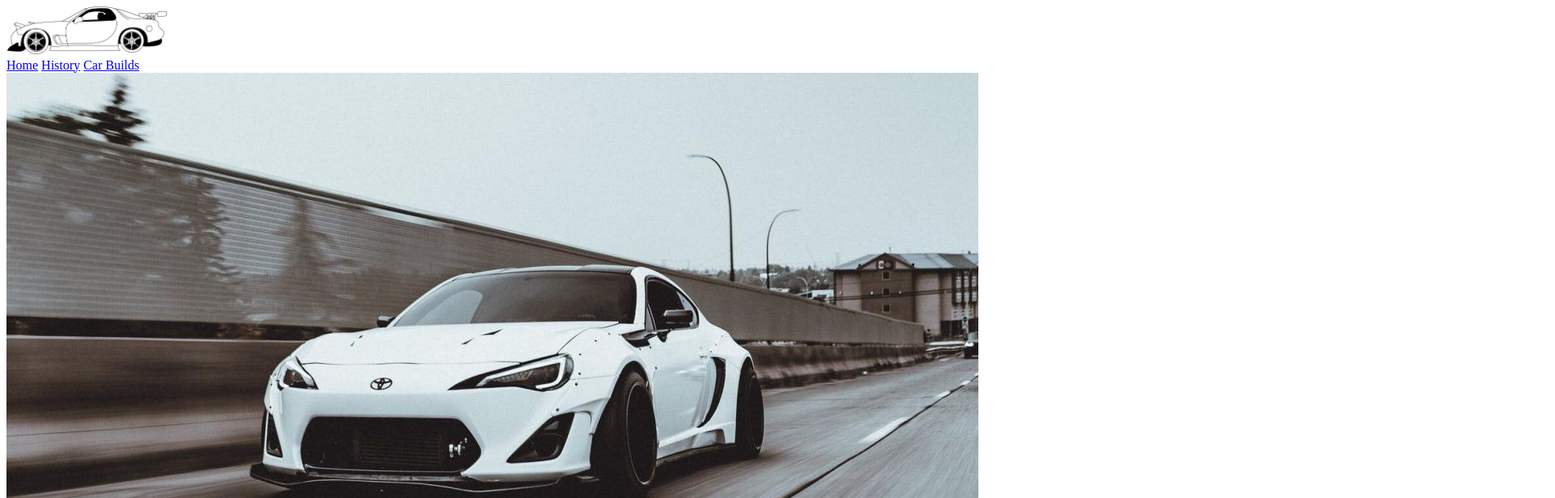
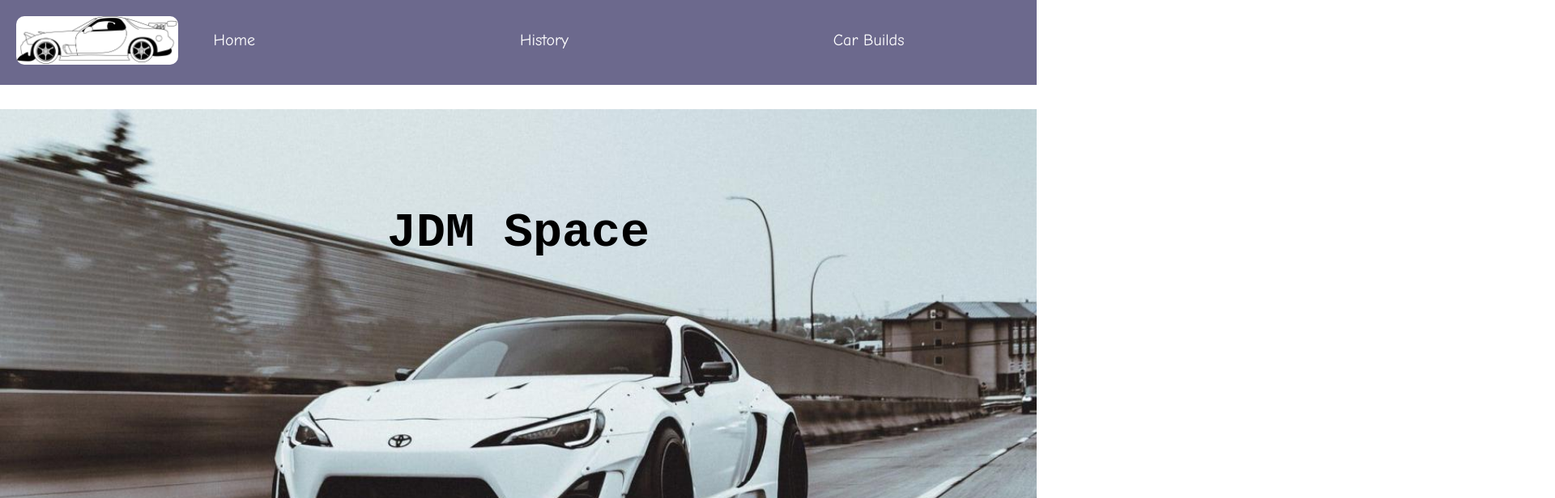
Before and after one commit to rayy-evan/wdd130, a plain HTML site: page jdm website/index.html in a window 1280 px wide. Shown: the top 616 px of the page at 81% size, 1920 px wide, since content can reach past the window. Drawn offline with Linux system fonts and the light colour scheme.

Commit message:
added css to home page

```diff
--- a/jdm website/index.html
+++ b/jdm website/index.html
@@ -8,14 +8,21 @@
     <link rel="stylesheet" href="styles/styles.css">
 </head>
 <body>
+<div id="content">
     <header>
         <a id="logo_link" href="index.html">
             <img class="logo" src="images/jdm_logo.jpg" alt="JDM Logo">
         </a>
         <nav>
-            <a href="index.html">Home</a>
-            <a href="history.html">History</a>
-            <a href="carbuilds.html">Car Builds</a>
+            <section>
+                <a class="home" href="index.html">Home</a>
+            </section>
+            <section>
+                <a class="history" href="history.html">History</a>
+            </section>
+            <section>
+                <a class="car-builds" href="carbuilds.html">Car Builds</a>
+            </section>
         </nav>
     </header>
 <div id="car">
@@ -29,6 +36,8 @@
 <main class="home-grid">
     <section>
         <img class="home-img" src="images/homepage1.jpg" alt="GTR Car">
+    </section>
+    <section>
         <h3>
             What is a JDM Car?
         </h3>
@@ -37,10 +46,12 @@
         </p>
     </section>
     <section>
-        <img class="home-img" src="images/homepage2.jpg" alt="Skyline Car">
         <p>
             The answer is supply and demand. The supply for those specific types of vehicles is diminishing while popularity and demand for them is increasing. They are always going to make sleeker, faster, stronger cars as time goes on, but they can't remake the gems of the past.
         </p>
+    </section>
+    <section>
+        <img class="home-img-2" src="images/homepage2.jpg" alt="Skyline Car">
     </section>
 </main>
     <footer>
@@ -49,5 +60,6 @@
         <a id="logo_link" href="index.html">
             <img class="logo" src="images/jdm_logo.jpg" alt="JDM Logo">
     </footer>
+</div>
 </body>
 </html>
--- a/jdm website/styles/styles.css
+++ b/jdm website/styles/styles.css
@@ -1,3 +1,99 @@
+
+/*Home Page*/
+
+#content {
+    max-width: 1600px;
+    margin: 0 auto;
+}
+header {
+    display: grid;
+    grid-template-columns: 100px auto;
+    background-color: #6C698D;
+}
 .logo {
     width: 200px;
+    padding: 20px;
+    border-radius: 30px;
 }
+nav {
+    display: flex;
+    justify-content: space-around;
+    margin-top: 38px;
+}
+nav a {
+    text-align: center;
+    background-color: #6C698D;
+    color: #ffffff;
+    text-decoration: none;
+    font-size: 1em;
+    padding: 10px;
+}
+nav a:hover {
+    background-color: #BFAFA6;
+    color: #ffffff;
+    border-radius: 10px
+}
+body {
+    background-color: #ffffff;
+    font-family: 'Comic Sans MS','Courier New', monospace;
+    font-size: 20px;
+    margin: 0;
+    padding: 0;
+}
+#car-img {
+    width: 100%;
+    padding-top: 30px;
+}
+.home-title {
+    color: #000000;
+    font-family: 'Rock Salt','Courier New', monospace;
+    font-size: 3em;
+    text-align: center;
+}
+#car-title {
+    grid-column: 2/3;
+    grid-row: 1/2;
+    margin-top: 100px;
+}
+#car {
+    display: grid;
+    grid-template-columns: 1fr 3fr 1fr;
+    margin-bottom: 30px;
+}
+#car-box {
+    grid-column: 1/4;
+    grid-row: 1/3;
+    z-index: -1;
+}
+.home-grid {
+    display: grid;
+    grid-template-columns: repeat(2, 1fr);
+    grid-template-rows: repeat(2, 1fr);
+    grid-gap: 100px;
+}
+.home-img {
+    width: 100%;
+}
+.home-img-2 {
+    width: 100%;
+}
+footer {
+    background-color: #6C698D;
+    color: #ffffff;
+    padding: 25px;
+    margin-top: 100px;
+    display: flex;
+    justify-content: space-around;
+    align-items: center;
+}
+footer a {
+    text-align: center;
+    color: #ffffff;
+    text-decoration: none;
+}
+footer p {
+    font-size: 1em;
+}
+footer a:hover {
+    text-decoration: underline;
+}
```
